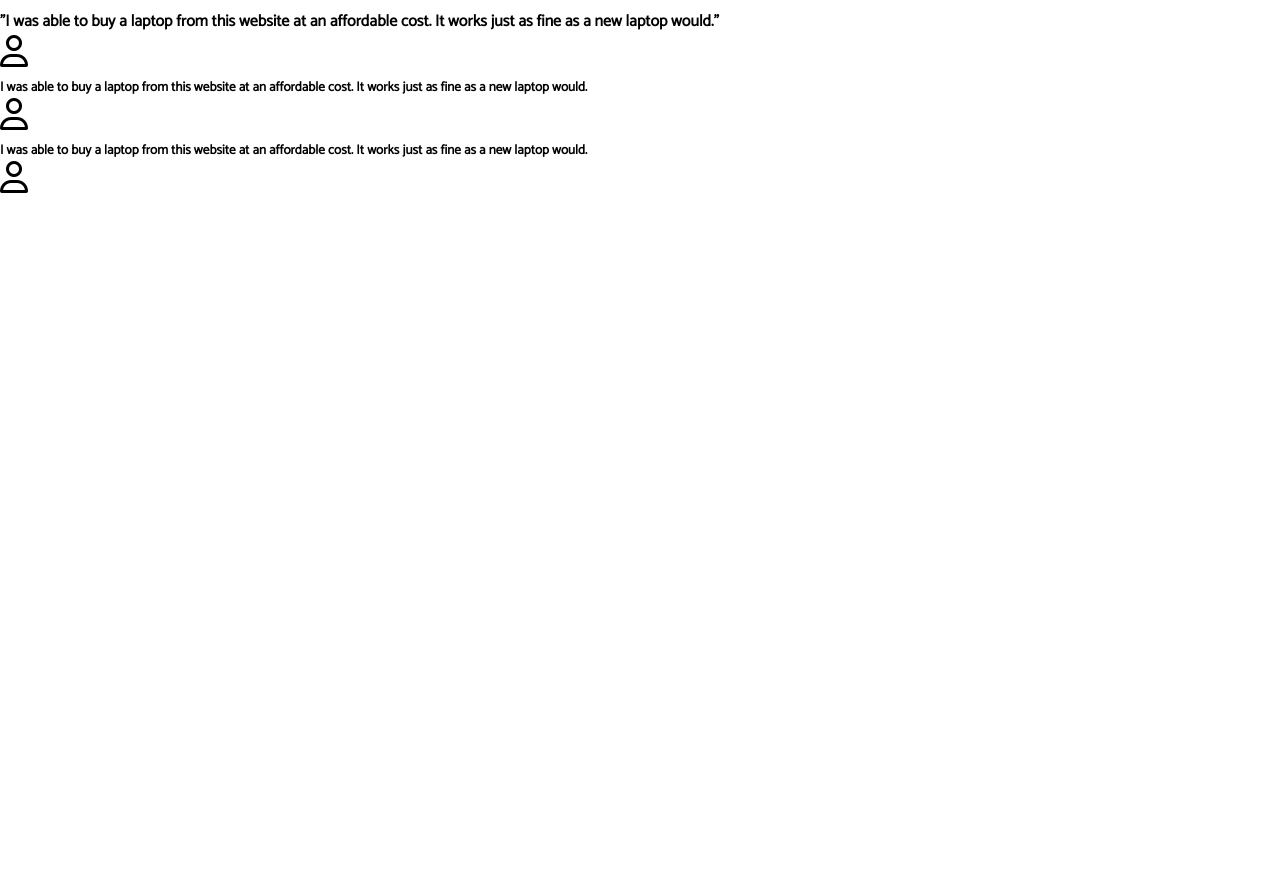
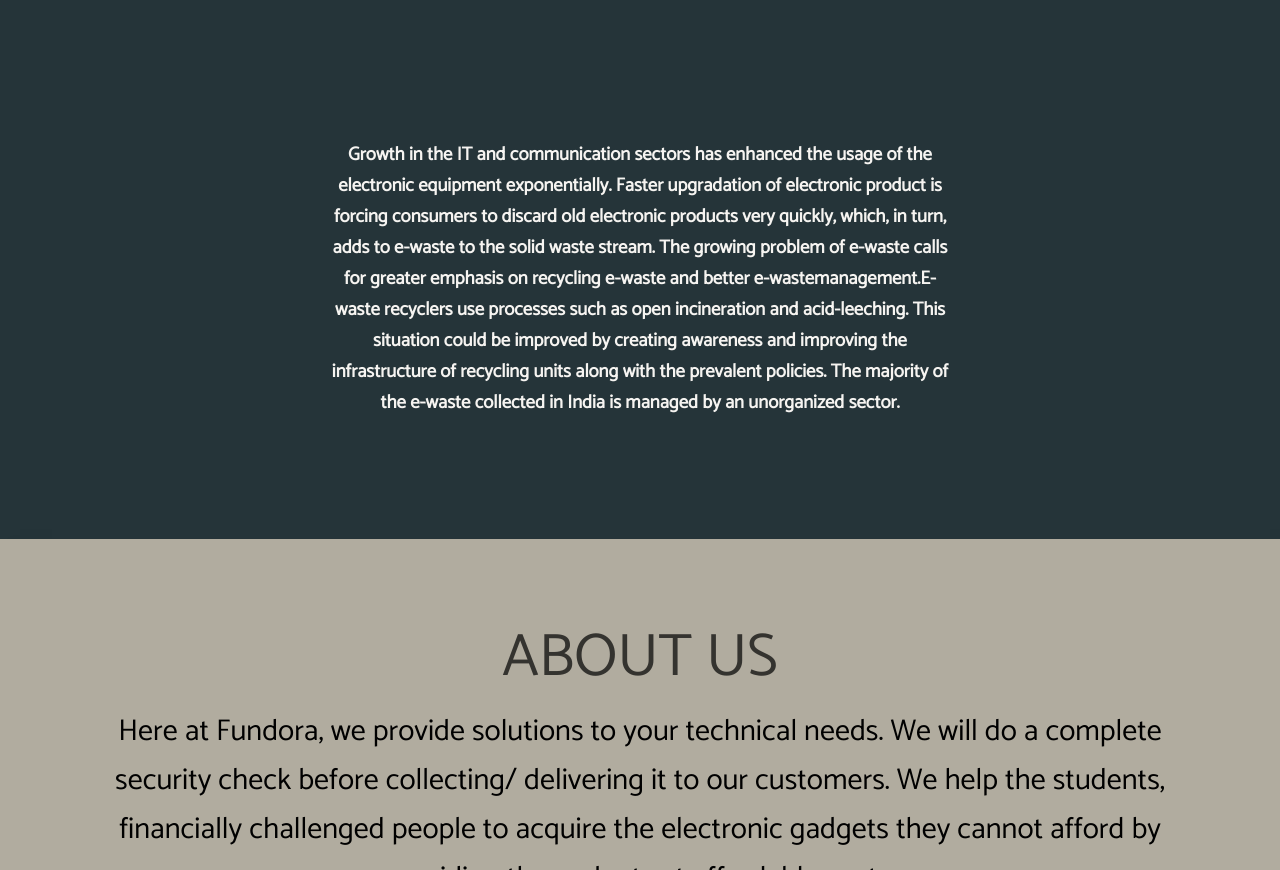
Before and after one commit to Varshini-k-02/Fundora, a Django app: page / in a window 1280 px wide. Shown: the part 1811-2681 px from the top of the page. Before the commit the page ends 2004 px from the top, so only its background shows below. Run offline with Django 3.2, Linux system fonts and the light colour scheme; some libraries are stand-ins or nearby versions.

Commit message:
static files

```diff
--- a/project/static/Fundorastyles.css
+++ b/project/static/Fundorastyles.css
@@ -16,11 +16,15 @@
 
 .iframe{
  position: relative;
- width:50%;
+ width:750px;
  height:500px ;
- padding-right:130px ;
- padding-left:130px ;
  overflow-y:hidden;
+ background-color: #253439;
+ padding-top: 40px;
+ padding-bottom: 40px;
+ padding-left: 60px;
+
+
 }
 
 iframe{
@@ -72,7 +76,11 @@
     border-bottom: #ffce6d solid 2px;
 }
 
-#homepg{
+.underlineRemove{
+
+    text-decoration: none;
+}
+#selectedNav{
 
     color: #FFCE6D;
     border-bottom: transparent solid 2px;
@@ -81,3 +89,268 @@
     text-decoration: none;
 
 }
+
+.productdisplay{
+
+    display: flex;
+    justify-content: space-around ;
+
+    flex-wrap: wrap;
+    width: 100%;
+    height: 400px;
+    background-color: #253439;
+    box-shadow: 0px 0px 30px 15px rgb(0, 0, 0,0.5);
+    border-top: 1px solid #FFCE6D ;
+    border-bottom: 1px solid #FFCE6D ;
+
+}
+
+.productItem{
+
+    height:10%;
+    width: 700px;
+    display: flex;
+    align-items: center;
+    justify-content: space-around ;
+    margin-top: 15px;
+    color: #F6F6E9;
+
+}
+
+.productItem li{
+    height:100%;
+}
+
+.productItem li:hover {
+
+    color: #FFCE6D;
+    border-bottom: 1px solid #FFCE6D ;
+    transition: 0.5s;
+}
+
+#Laptops{
+
+
+  overflow-x:auto;
+  width: 100%;
+  height: 310px;
+  background-color:#FFCE6D  ;
+}
+
+
+
+#Mobiles{
+
+
+  overflow-x:auto;
+  width: 100%;
+  height: 310px;
+  background-color:white ;
+
+}
+
+
+#Accessories{
+
+    overflow-x:auto;
+    width: 100%;
+    height: 310px;
+    background-color:blue ;
+
+}
+
+.abtus{
+    text-align: center;
+    font-size: 30px;
+    background-color: #aba597ea;
+    padding: 70px;
+    box-shadow: 20px 20px 20px rgba(0, 0, 0, 0.598);
+
+
+}
+
+p{
+    font-size: 60px;
+    font-style: 40px bolder;
+    opacity: 70%;
+}
+
+.vidcntnt{
+    text-align: center;
+    align-content: center;
+    width: 720px;
+    height: 500px;
+    display: flex;
+    justify-content:center;
+    background-color: #253439;
+    padding: 50px;
+    padding-top: 100px;
+    color: #F6F4F1;
+
+
+
+}
+
+
+
+.intro {
+    background: #253439;
+    position: relative;
+    top: 0;
+    left: 0;
+    width: 100%;
+    height: 100%;
+    display: flex;
+
+  }
+
+  .slider {
+    background: rgb(97, 105, 109);
+    position: fixed;
+    top: 0;
+    left: 0;
+    width: 100%;
+    height: 100%;
+    transform: translateY(-100%);
+  }
+
+  .hide {
+    background: #253439;
+    overflow: hidden;
+  }
+
+  .hide span {
+    transform: translateY(100%);
+    display: inline-block;
+  }
+
+  .ovrfl{
+      overflow-y: hidden;
+      display: flex;
+      justify-content: space-around;
+      flex-wrap: wrap;
+      background-color: #253439;
+  }
+
+  i{
+
+      color: white;
+      position: absolute;
+      top: 200px;
+
+
+  }
+
+  .gadimg{
+    background-image: url("https://cdn.vox-cdn.com/thumbor/7hBLo-4d4BE0nyfbeU89CiJkxzQ=/0x216:2625x1693/1600x900/cdn.vox-cdn.com/uploads/chorus_image/image/51537699/jbareham_160418_0931_0086_FINAL_NO_BUFFER_5MB_02.0.0.jpg");
+    background-size: cover;
+    display: flex;
+    flex-wrap: wrap;
+    justify-content: space-between;
+    align-items: start;
+    height:550px;
+    background-color: rgb(0, 0, 0,0.5);
+    background-blend-mode: multiply;
+    margin-top: -100px;
+}
+
+
+#review{
+    position: relative;
+}
+
+h1{
+    position: absolute;
+    top: 20px;
+    padding-left: 39rem;
+    font-size: 5rem;
+    color: rgba(255, 255, 255, 0.904);
+}
+
+.us1{
+    background-color: #253439;
+    text-align: center;
+    width: 22%;
+    height: 200px;
+    opacity: 90%;
+    color: white;
+    position: absolute;
+    top: 170px;
+    margin-left: 40px;
+    padding-top: 90px;
+    padding-left: 30px;
+    padding-right: 30px;
+    border-radius: 25px;
+    font-style: italic;
+}
+
+.pr1{
+    padding-left: 12rem;
+}
+
+.us2{
+    background-color: #253439;
+    text-align: center;
+    width: 22%;
+    height: 200px;
+    opacity: 90%;
+    color: white;
+    position: absolute;
+    top: 170px;
+    margin-left: 405px;
+    padding-top: 90px;
+    padding-left: 30px;
+    padding-right: 30px;
+    border-radius: 25px;
+    font-style: italic;
+}
+
+.pr2{
+    padding-left: 35rem;
+}
+
+
+
+
+.us3{
+    background-color: #253439;
+    text-align: center;
+    width: 22%;
+    height: 200px;
+    opacity: 90%;
+    color: white;
+    position: absolute;
+    top: 170px;
+    margin-left: 768px;
+    padding-top: 90px;
+    padding-left: 30px;
+    padding-right: 30px;
+    border-radius: 25px;
+    font-style: italic;
+}
+
+.pr3{
+    padding-left: 58rem;
+}
+
+
+.us4{
+    background-color: #253439;
+    text-align: center;
+    width: 22%;
+    height: 200px;
+    opacity: 90%;
+    color: white;
+    position: absolute;
+    top: 170px;
+    margin-left: 1130px;
+    padding-top: 90px;
+    padding-left: 30px;
+    padding-right: 30px;
+    border-radius: 25px;
+    font-style: italic;
+}
+
+.pr4{
+    padding-left: 80rem;
+}
--- /dev/null
+++ b/project/static/anime.js
@@ -0,0 +1,4 @@
+const tl = gsap.timeline({ defaults: { ease: "power1.out" } });
+
+tl.to(".text", { y: "0%", duration: 1, stagger: 0.3 });
+tl.to(".abtus", {x: "0%", duration: 1});
```
Also changed, not shown: project/static/Fundorafunc.js (added, +43 -0 lines).
